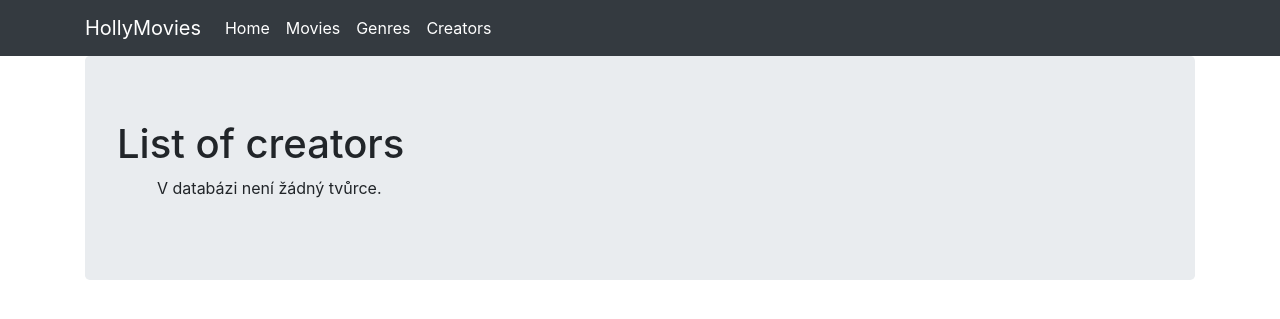
After one commit to petrgregor/PythonRemoteCZ19_Backend_techonologies, a Django app: page /creators/ in a window 1280 px wide. The commit adds this page. Shown: the top 319 px of the page. Run offline with Django 4.2, Linux system fonts and the light colour scheme; data that the repository does not hold is empty; some libraries are stand-ins or nearby versions.

Commit message:
Creators.

```diff
--- a/hollymovies/urls.py
+++ b/hollymovies/urls.py
@@ -41,4 +41,5 @@ urlpatterns = [
     #path('genre/<pk>/', genre, name='genre'),  # functional view
     #path('genre/<pk>/', GenreView.as_view(), name='genre'),  # CBV: View
     path('genre/<pk>/', GenreTemplateView.as_view(), name='genre'),  # CBV: TemplateView
+    path('creators/', CreatorsListView.as_view(), name='creators'),
 ]
--- a/viewer/templates/base.html
+++ b/viewer/templates/base.html
@@ -34,6 +34,7 @@
                 <a class="nav-item nav-link active" href="/">Home</a>
                 <a class="nav-item nav-link active" href="{% url 'movies' %}">Movies</a>
                 <a class="nav-item nav-link active" href="{% url 'genres' %}">Genres</a>
+                <a class="nav-item nav-link active" href="{% url 'creators' %}">Creators</a>
             </div>
         </div>
     </div>
--- /dev/null
+++ b/viewer/templates/creators.html
@@ -0,0 +1,12 @@
+{% extends "base.html" %}
+
+{% block content %}
+<h1>List of creators</h1>
+<ul>
+    {% for creator in creators %}
+        <li>{{ creator }}</li>
+    {% empty %}
+        <p>V databázi není žádný tvůrce.</p>
+    {% endfor %}
+</ul>
+{% endblock %}
--- a/viewer/views.py
+++ b/viewer/views.py
@@ -152,3 +152,9 @@ class GenreTemplateView(TemplateView):
         context["genre"] = Genre.objects.get(id=pk)
         context["movies"] = Movie.objects.filter(genres__id=pk)
         return context
+
+
+class CreatorsListView(ListView):
+    template_name = "creators.html"
+    model = People
+    context_object_name = "creators"
```
